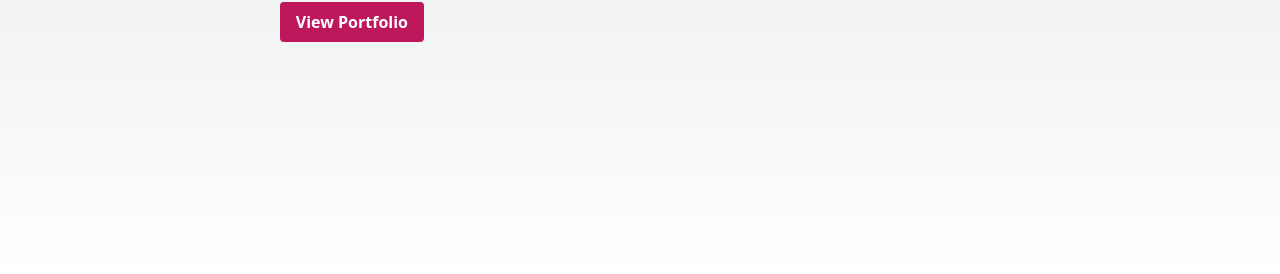
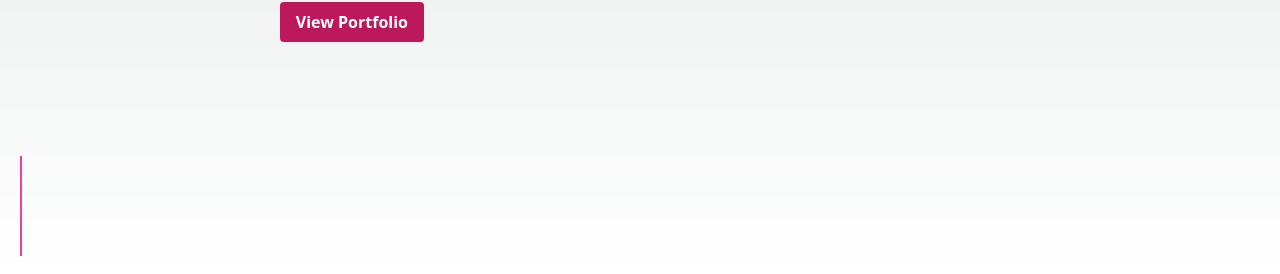
Before and after one commit to jll38/portfolio-v2, a Next.js app: page / in a window 1280 px wide. Shown: the part 526-800 px from the top of the page. Built offline with nearby package versions, Linux system fonts and the light colour scheme; grey boxes are pictures that could not be loaded.

Commit message:
social box, page formatting, styles

```diff
--- /dev/null
+++ b/src/components/socialbox.js
@@ -0,0 +1,20 @@
+import socialstyle from '../styles/socialbox.module.css';
+
+import Link from 'next/link';
+import Head from 'next/head';
+export default function SocialBox() {
+    return (
+        <>
+            <Head>
+                <script src="https://kit.fontawesome.com/a7908c27f8.js" crossorigin="anonymous"></script>
+            </Head>
+            <div className={`${socialstyle.container}`}>
+            <a href='https://www.linkedin.com/in/julianllechner/' target={'_blank'}><i className="fab fa-linkedin fa-2xl text-pink-600 mb-4"></i></a>
+                <br/>
+                <a href='https://github.com/jll38' target={'_blank'}><i className="fab fa-github fa-2xl text-pink-600"></i></a>
+                <div className={`${socialstyle.divider}`}></div>
+            </div>
+
+        </>
+    );
+}
--- a/src/pages/_app.js
+++ b/src/pages/_app.js
@@ -1,5 +1,4 @@
 import '@/styles/globals.css'
-import Navbar from '@/components/Navbar';
 
 export default function App({ Component, pageProps }) {
   return <Component {...pageProps} />
--- a/src/pages/index.js
+++ b/src/pages/index.js
@@ -2,7 +2,9 @@ import Image from 'next/image';
 import { Inter } from 'next/font/google';
 import BGAnim from '@/components/BG-Anim';
 import Navbar from '@/components/Navbar';
+import SocialBox from '@/components/socialbox';
 import Link from 'next/link';
+import Head from 'next/head';
 
 const inter = Inter({ subsets: ['latin'] });
 
@@ -17,6 +19,7 @@ export default function Home() {
     <>
       <main id="main" className="flex min-h-screen flex-col items-center p-6 md:p-24 content-center justify-center">
         <Navbar></Navbar>
+        <SocialBox/>
         <div className="z-10">
           <h1 className="text-4xl md:text-6xl text-gray-600 dark:text-gray-300">Hi Im</h1>
           <div className="text-transparent bg-clip-text bg-gradient-to-t from-purple-500 to-red-700">
@@ -30,10 +33,12 @@ export default function Home() {
           </button>
         </div>
       </main>
-      <section name="about" className="bg-black min-h-screen flex flex-col px-6 md:px-72">
+      <section name="about" className="bg-black min-h-screen flex px-6 md:px-72">
+        <div className="w-3/4">
           <div className="flex flex-wrap">
             <h2 className="text-3xl md:text-5xl font-bold text-transparent bg-clip-text bg-gradient-to-t from-purple-500 to-red-700 divider">01. About Me</h2>
           </div>
+          <div>
             <div name="about-text" className="text-lg mt-8">
               <p>
                 Hello! My name is <span className="text-transparent bg-clip-text bg-gradient-to-t from-purple-500 to-red-700 font-bold">Julian Lechner</span> and I enjoy building
@@ -50,6 +55,11 @@ export default function Home() {
                 <li>Playwright</li>
               </ul>
             </div>
+          </div>
+        </div>
+        <div className="w-1/4">
+            <img className="object-fill" src="images/myself.png"></img>
+          </div>
       </section>
     </>
   );
--- /dev/null
+++ b/src/styles/socialbox.module.css
@@ -0,0 +1,29 @@
+.container {
+    padding: 0;
+    left: 0;
+    bottom: 0;
+    max-width: 50px;
+    min-height: 200px;
+    position: fixed;
+    z-index: 99;
+    margin-left: 20px;
+    display: flex;
+    flex-direction: column;
+    justify-content: center;
+    align-items: center;
+    padding-bottom: 0;
+  }
+
+  .divider {
+    position: relative;
+  }
+
+  .divider:after {
+    content: "";
+    display: block;
+    bottom: -20px;
+    position: relative;
+    width: 2px;
+    height: 100px;
+    background-color: rgb(237, 62, 164);
+  }
```
Also changed, not shown: 1 other file (tests, documents, lock files or other folders). Lines whose indentation alone changed are shown as unchanged.
